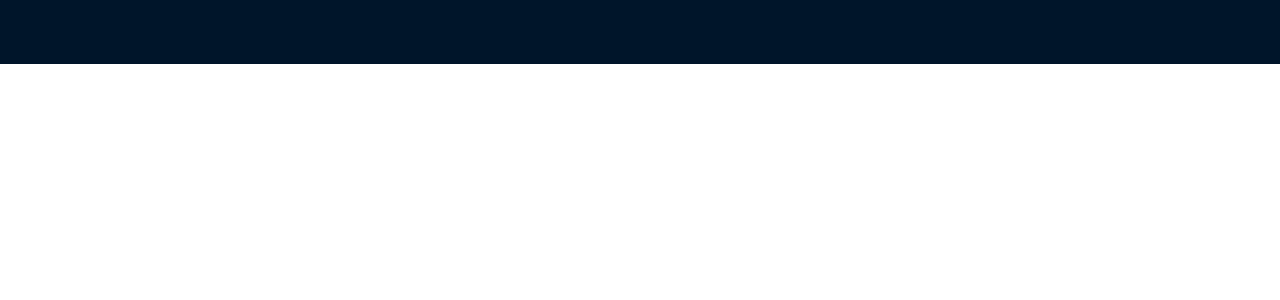
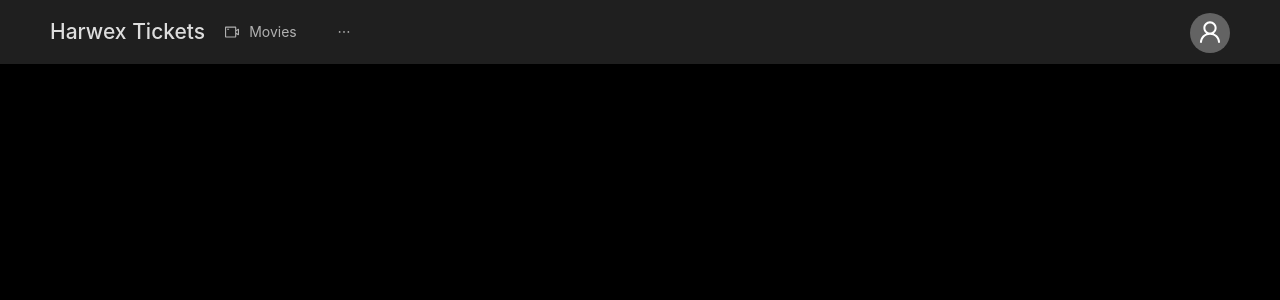
Before and after one commit to Harwex213/TechArt_Labs, a React (Create React App) app in the folder harwex-tickets/: page /about in a window 1280 px wide. Shown: the top 300 px of the page. Built offline with nearby package versions, Linux system fonts and the light colour scheme.

Commit message:
feat(Header)

```diff
--- a/harwex-tickets/src/app/App.js
+++ b/harwex-tickets/src/app/App.js
@@ -3,15 +3,29 @@
 
 import { Layout } from "antd";
 
+import AuthorizationPage from "../pages/Authorization/AuthorizationPage";
+import RegistrationPage from "../pages/Registration/RegistrationPage";
+import Header from "../components/Header/Header";
+
 import { RoutePaths } from "../config/constants/RoutePaths";
+import styles from "./styles";
 
 function App() {
     return (
         <Router>
             <Layout>
-                <Layout.Header>{/*<Header />*/}</Layout.Header>
+                <Layout.Header style={styles.header}>
+                    <Header />
+                </Layout.Header>
                 <Layout.Content>
                     <Switch>
+                        <Route path={RoutePaths.auth}>
+                            <AuthorizationPage />
+                        </Route>
+                        <Route path={RoutePaths.reg}>
+                            <RegistrationPage />
+                        </Route>
+
                         <Route path={RoutePaths.movies}>{/*<MyNotesPage />*/}</Route>
                         <Route path={RoutePaths.about}>{/*<AboutPage />*/}</Route>
                         <Route path={RoutePaths.notFound}>{/*<NotFoundPage />*/}</Route>
--- /dev/null
+++ b/harwex-tickets/src/app/styles.js
@@ -0,0 +1,7 @@
+const styles = {
+    header: {
+        display: "flex",
+    },
+};
+
+export default styles;
--- a/harwex-tickets/src/components/Header/Header.jsx
+++ b/harwex-tickets/src/components/Header/Header.jsx
@@ -0,0 +1,24 @@
+import React from "react";
+import { Link } from "react-router-dom";
+
+import { Avatar } from "antd";
+import { UserOutlined } from "@ant-design/icons";
+
+import AppNavbar from "../Navbar/AppNavbar";
+
+import { RoutePaths } from "../../config/constants/RoutePaths";
+import styles from "./styles";
+
+const Header = () => {
+    return (
+        <>
+            <h1>Harwex Tickets</h1>
+            <AppNavbar />
+            <Link style={styles.avatar} to={RoutePaths.auth}>
+                <Avatar size="large" icon={<UserOutlined />} />
+            </Link>
+        </>
+    );
+};
+
+export default Header;
--- /dev/null
+++ b/harwex-tickets/src/components/Header/styles.js
@@ -0,0 +1,8 @@
+const styles = {
+    avatar: {
+        cursor: "pointer",
+        margin: "auto 0 auto auto",
+    },
+};
+
+export default styles;
--- /dev/null
+++ b/harwex-tickets/src/components/Navbar/AppNavbar.jsx
@@ -0,0 +1,26 @@
+import React from "react";
+
+import { Link, useLocation } from "react-router-dom";
+
+import { Menu } from "antd";
+import { VideoCameraOutlined, InfoCircleOutlined } from "@ant-design/icons";
+
+import { RoutePaths, RoutePathsId } from "../../config/constants/RoutePaths";
+
+const AppNavbar = () => {
+    const location = useLocation();
+    let selectedLink = RoutePathsId[location.pathname];
+
+    return (
+        <Menu theme="dark" mode="horizontal" defaultSelectedKeys={[selectedLink]}>
+            <Menu.Item key={0} icon={<VideoCameraOutlined />}>
+                <Link to={RoutePaths.movies}>Movies</Link>
+            </Menu.Item>
+            <Menu.Item key={1} icon={<InfoCircleOutlined />}>
+                <Link to={RoutePaths.about}>About</Link>
+            </Menu.Item>
+        </Menu>
+    );
+};
+
+export default AppNavbar;
--- /dev/null
+++ b/harwex-tickets/src/components/Navbar/styles.css
@@ -0,0 +1,7 @@
+.ant-menu-dark.ant-menu-horizontal > .ant-menu-item:hover {
+    background-color: transparent;
+}
+
+.ant-menu.ant-menu-dark .ant-menu-item-selected, .ant-menu-submenu-popup.ant-menu-dark .ant-menu-item-selected {
+    background-color: transparent;
+}
--- a/harwex-tickets/src/config/constants/RoutePaths.js
+++ b/harwex-tickets/src/config/constants/RoutePaths.js
@@ -1,7 +1,9 @@
 const RoutePaths = {
     any: "*",
     empty: "/",
-    movies: "/notes",
+    auth: "/authorization",
+    reg: "/registration",
+    movies: "/movies",
     about: "/about",
     notFound: "/not-found",
 };
--- /dev/null
+++ b/harwex-tickets/src/index.css
@@ -0,0 +1 @@
+@import url("./components/Navbar/styles.css");
--- a/harwex-tickets/src/index.js
+++ b/harwex-tickets/src/index.js
@@ -5,7 +5,8 @@
 import App from "./app/App";
 import store from "./redux/store";
 
-import "antd/dist/antd.css";
+import "antd/dist/antd.dark.css";
+import "./index.css";
 
 ReactDOM.render(
     <Provider store={store}>
--- a/harwex-tickets/src/pages/Authorization/AuthorizationPage.jsx
+++ b/harwex-tickets/src/pages/Authorization/AuthorizationPage.jsx
@@ -0,0 +1,7 @@
+import React from "react";
+
+const AuthorizationPage = () => {
+    return <h1>Authorization</h1>;
+};
+
+export default AuthorizationPage;
--- a/harwex-tickets/src/pages/Registration/RegistrationPage.jsx
+++ b/harwex-tickets/src/pages/Registration/RegistrationPage.jsx
@@ -0,0 +1,7 @@
+import React from "react";
+
+const RegistrationPage = () => {
+    return <h1>Registration</h1>;
+};
+
+export default RegistrationPage;
```
Also changed, not shown: harwex-tickets/src/components/Navbar/Navbar.jsx (deleted).
